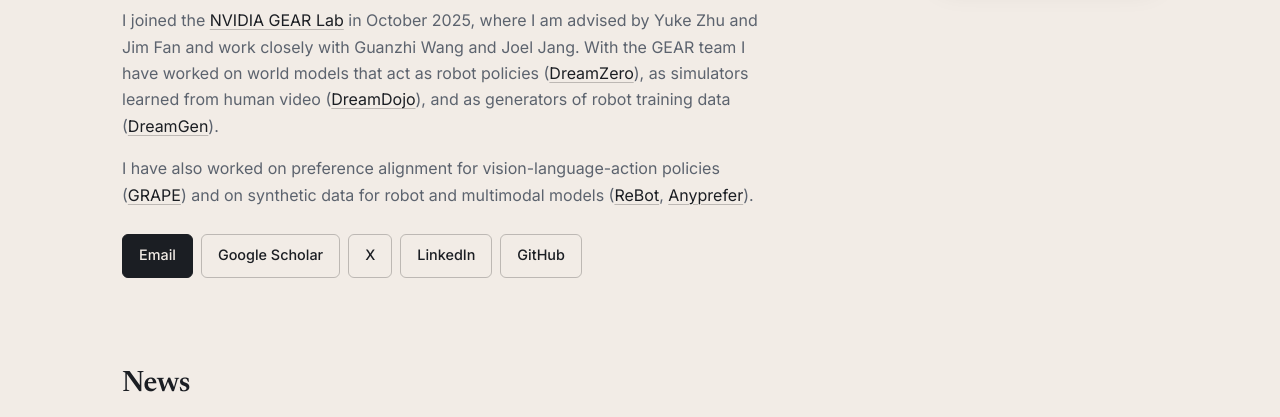
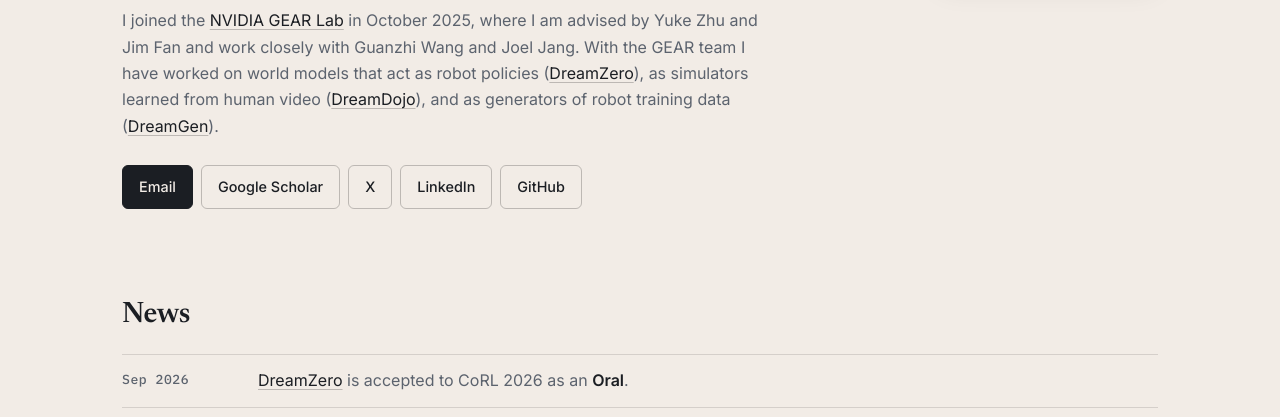
Before and after one commit to KkkyleZ/KkkyleZ.github.io, a plain HTML site: page index.html in a window 1280 px wide. Shown: the part 371-788 px from the top of the page. Drawn offline with Linux system fonts and the light colour scheme.

Commit message:
Use the full portrait, drop the third bio paragraph
Co-Authored-By: Claude Fable 5.2 <noreply@anthropic.com>

```diff
--- a/index.html
+++ b/index.html
@@ -124,7 +124,6 @@ footer .wrap{display:flex;flex-wrap:wrap;justify-content:space-between;gap:.5rem
 <p class="lede">I work on video world models for generalist robots.</p>
 <p>I am a PhD student in Electrical &amp; Computer Engineering at the <a href="https://www.ece.uw.edu">University of Washington</a>, advised by <a href="https://www.ece.uw.edu/people/radha-poovendran">Radha Poovendran</a> and <a href="https://people.ece.uw.edu/bushnell">Linda Bushnell</a>. I also received my B.S. and M.S. from UW.</p>
 <p>I joined the <a href="https://research.nvidia.com/labs/gear/">NVIDIA GEAR Lab</a> in October 2025, where I am advised by Yuke Zhu and Jim Fan and work closely with Guanzhi Wang and Joel Jang. With the GEAR team I have worked on world models that act as robot policies (<a href="https://dreamzero0.github.io">DreamZero</a>), as simulators learned from human video (<a href="https://dreamdojo-world.github.io">DreamDojo</a>), and as generators of robot training data (<a href="https://research.nvidia.com/labs/gear/dreamgen">DreamGen</a>).</p>
-<p>I have also worked on preference alignment for vision-language-action policies (<a href="https://grape-vla.github.io">GRAPE</a>) and on synthetic data for robot and multimodal models (<a href="https://yuffish.github.io/rebot/">ReBot</a>, <a href="https://arxiv.org/abs/2504.19276">Anyprefer</a>).</p>
 <ul class="links">
 <li><a class="primary" href="mailto:kaiyuan5@uw.edu">Email</a></li>
 <li><a href="https://scholar.google.com/citations?user=6kkyR1wAAAAJ">Google Scholar</a></li>
```
Also changed, not shown: images/kaiyuan.jpg.
